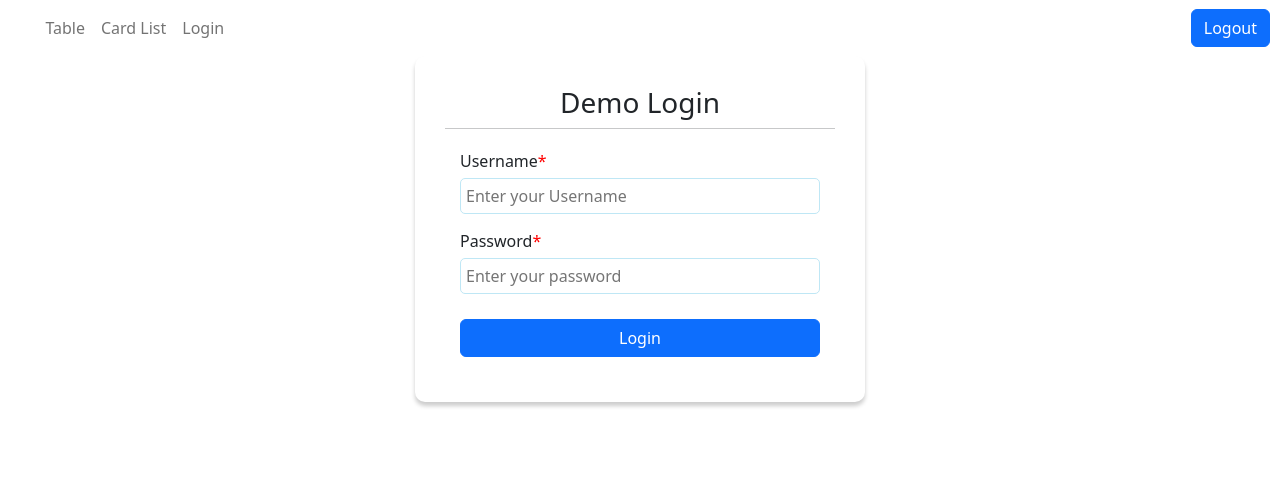
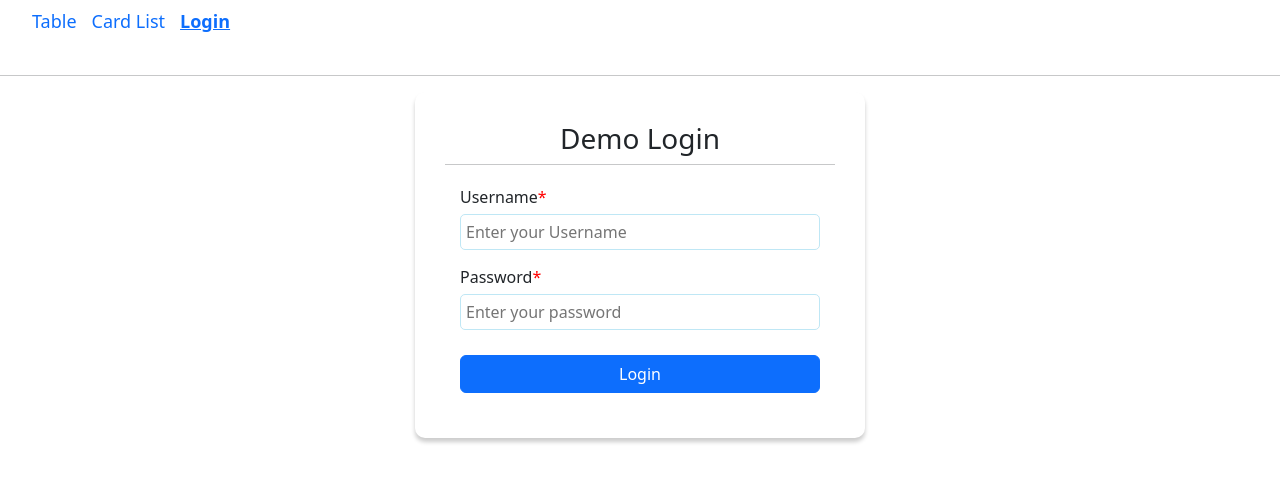
Before and after one commit to Pravin-Maurya/coral-mango, a React (Create React App) app: page /login in a window 1280 px wide. Shown: the top 482 px of the page. Built offline with nearby package versions, Linux system fonts and the light colour scheme.

Commit message:
navbar fixed

```diff
--- a/src/components/login/login.js
+++ b/src/components/login/login.js
@@ -26,7 +26,7 @@ const Login = () => {
       if (password === "") {
         setPasswordErr("Please Enter Password");
       } else {
-        setErrorMsg("Please enter correct credentials");
+        setErrorMsg("Invalid Credentials!");
       }
     }
   };
--- /dev/null
+++ b/src/components/navbar/navbar.css
@@ -0,0 +1,25 @@
+.navContainer {
+  display: flex;
+  justify-content: space-between;
+}
+.linkContainer {
+  list-style-type: none;
+  display: flex;
+  justify-content: space-between;
+  align-items: center;
+  gap: 15px;
+}
+
+.activeClassName {
+  font-size: large;
+  font-weight: 700;
+}
+.inActiveClassName {
+  font-size: large;
+  font-weight: 500;
+  text-decoration: none;
+}
+.nameLogoutContainer {
+  display: flex;
+  gap: 10px;
+}
--- a/src/components/navbar/navbar.js
+++ b/src/components/navbar/navbar.js
@@ -3,6 +3,8 @@ import Navbar from "react-bootstrap/Navbar";
 import Nav from "react-bootstrap/Nav";
 import { useEffect, useState } from "react";
 import { Button } from "react-bootstrap";
+import { NavLink } from "react-router-dom";
+import "./navbar.css";
 
 const AppNavbar = () => {
   const [userName, setUsername] = useState("");
@@ -19,18 +21,53 @@ const AppNavbar = () => {
     window.location.reload();
   };
   return (
-    <Navbar>
-      <Container>
-        <Nav className="me-auto">
-          <Nav.Link href="/">Table</Nav.Link>
-          <Nav.Link href="card-list">Card List</Nav.Link>
-          {!userName && <Nav.Link href="login">Login</Nav.Link>}
-        </Nav>
-      </Container>
-      <Button onClick={logout} style={{ marginRight: "10px" }}>
-        Logout
-      </Button>
-    </Navbar>
+    <>
+      <Navbar className="navContainer">
+        <ul className="linkContainer">
+          <li className="linkList">
+            <NavLink
+              to="/"
+              className={({ isActive }) =>
+                isActive ? "activeClassName" : "inActiveClassName"
+              }
+            >
+              Table
+            </NavLink>
+          </li>
+          <li className="linkList">
+            <NavLink
+              to="/card-list"
+              className={({ isActive }) =>
+                isActive ? "activeClassName" : "inActiveClassName"
+              }
+            >
+              Card List
+            </NavLink>
+          </li>
+          {!userName && (
+            <li className="linkList">
+              <NavLink
+                to="/login"
+                className={({ isActive }) =>
+                  isActive ? "activeClassName" : "inActiveClassName"
+                }
+              >
+                Login
+              </NavLink>
+            </li>
+          )}
+        </ul>
+        {userName && (
+          <div className="nameLogoutContainer">
+            <p>{userName}</p>
+            <Button onClick={logout} style={{ marginRight: "10px" }}>
+              Logout
+            </Button>
+          </div>
+        )}
+      </Navbar>
+      <hr />
+    </>
   );
 };
 export default AppNavbar;
```
